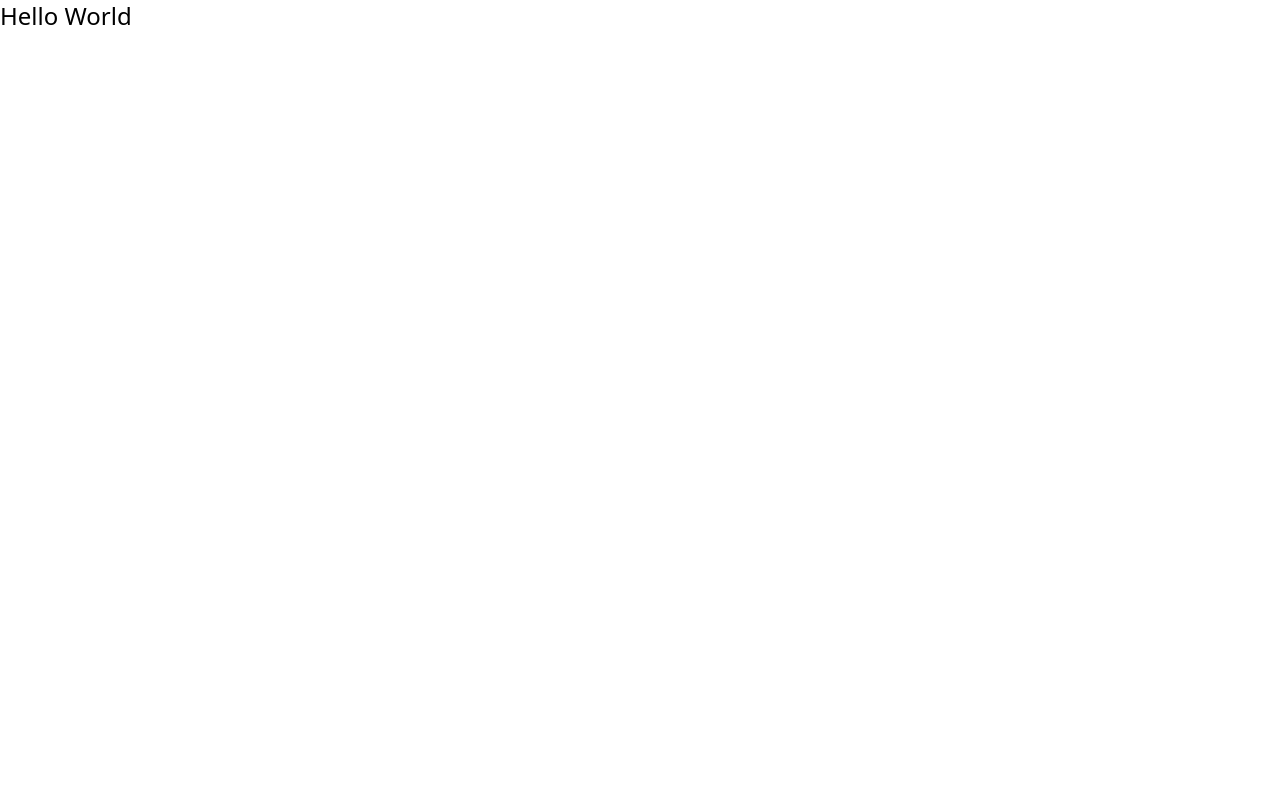
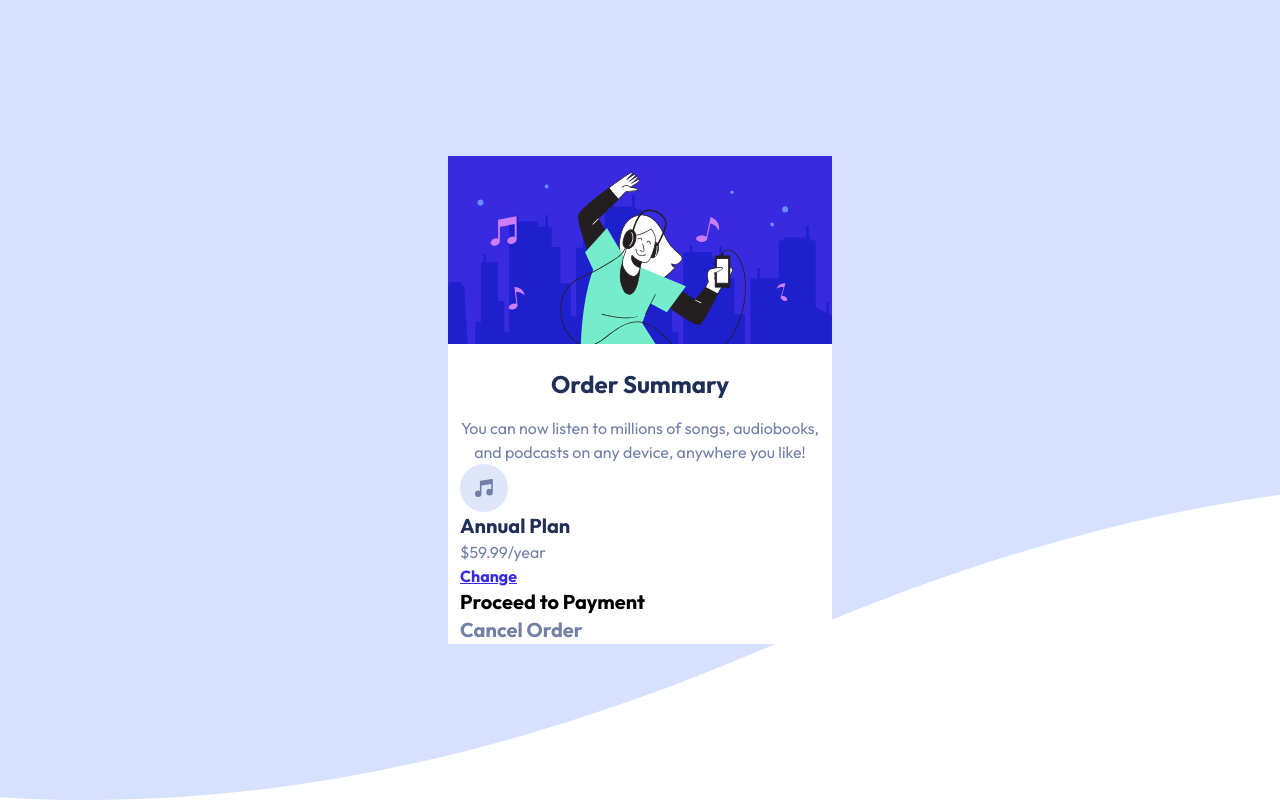
Before and after one commit to pixelzee3/order-summary-component, a website built with Parcel: page src/index.html in a window 1280 px wide. Built offline with nearby package versions, Linux system fonts and the light colour scheme.

Commit message:
Layout + typography.

```diff
--- a/src/index.html
+++ b/src/index.html
@@ -1,13 +1,40 @@
 <!DOCTYPE html>
 <html lang="en">
-<head>
-  <meta charset="UTF-8">
-  <meta http-equiv="X-UA-Compatible" content="IE=edge">
-  <meta name="viewport" content="width=device-width, initial-scale=1.0">
-  <title>Document</title>
-  <link rel="stylesheet" href="index.css">
-</head>
-<body>
-  <h1 class="text-2xl">Hello World</h1>
-</body>
+  <head>
+    <meta charset="UTF-8" />
+    <meta http-equiv="X-UA-Compatible" content="IE=edge" />
+    <meta name="viewport" content="width=device-width, initial-scale=1.0" />
+    <title>Document</title>
+    <link rel="stylesheet" href="index.css" />
+    <link rel="preconnect" href="https://fonts.googleapis.com" />
+    <link rel="preconnect" href="https://fonts.gstatic.com" crossorigin />
+    <link
+      href="https://fonts.googleapis.com/css2?family=Outfit:wght@400;700&display=swap"
+      rel="stylesheet"
+    />
+  </head>
+  <body class="bg-background-mobile bg-cover flex justify-center items-center h-screen">
+    <article class="bg-white max-w-sm">
+      <img src="images/illustration-hero.svg" alt="" />
+      <div class="mx-3">
+        <div class="text-center mt-6">
+          <h1 class="text-2xl font-black text-dark-blue">Order Summary</h1>
+          <p class="text-desaturated-blue mt-4">
+            You can now listen to millions of songs, audiobooks, and podcasts on any
+            device, anywhere you like!
+          </p>
+        </div>
+        <div>
+          <img src="images/icon-music.svg" alt="" />
+          <div>
+            <h2 class="text-xl font-black text-dark-blue">Annual Plan</h2>
+            <span class="text-desaturated-blue">$59.99/year</span>
+          </div>
+          <a href="/" class="text-bright-blue font-semibold underline">Change</a>
+        </div>
+        <button class="block text-xl font-bold">Proceed to Payment</button>
+        <button class="block text-xl font-bold text-desaturated-blue">Cancel Order</button>
+      </div>
+    </article>
+  </body>
 </html>
--- a/tailwind.config.js
+++ b/tailwind.config.js
@@ -1,7 +1,21 @@
 module.exports = {
   content: ['./src/**/*.{html,js,ts,jsx,tsx}'],
   theme: {
-    extend: {},
+    fontFamily: {
+      sans: ['Outfit', 'sans-serif'],
+    },
+    extend: {
+      colors: {
+        'pale-blue': '#e0e8ff',
+        'bright-blue': '#3829e0',
+        'very-pale-blue': '#f5f7ff',
+        'desaturated-blue': '#7280a7',
+        'dark-blue': '#1f2f56',
+      },
+      backgroundImage: {
+        'background-mobile': 'url("images/pattern-background-mobile.svg")',
+        'background-desktop': "url('images/pattern-background-desktop.svg')",
+      },
+    }
   },
-  plugins: [],
 };
```
